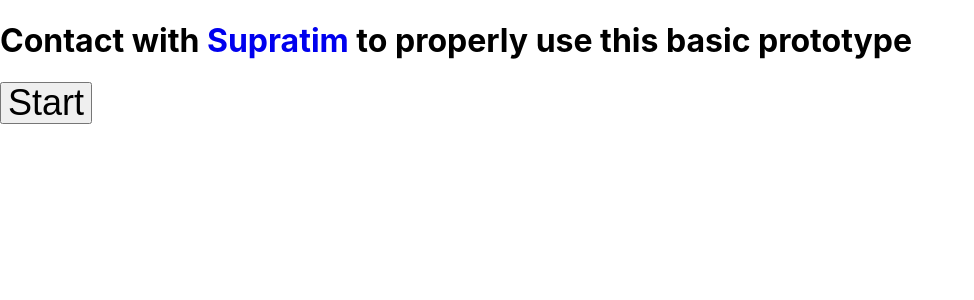
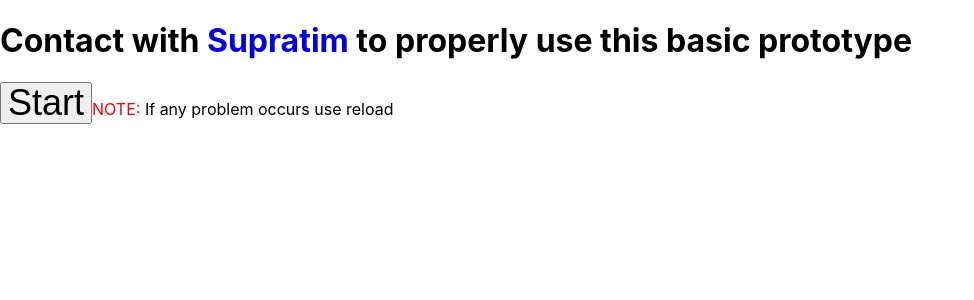
Before and after one commit to supratim531/rtc-react, a React (Create React App) app: page / in a window 1280 px wide. Shown: the top 300 px of the page, without its empty margins (0-974 px from the left). Built offline with nearby package versions, Linux system fonts and the light colour scheme; no server answers.

Commit message:
Update Call3.js

```diff
--- a/src/Call3.js
+++ b/src/Call3.js
@@ -168,6 +168,7 @@ function Call3() {
     <div>
       <h1>Contact with <a href="https://github.com/supratim531" style={{ textDecoration: "none" }} target="_blank">Supratim</a> to properly use this basic prototype</h1>
       <button style={{ fontSize: "2.25rem", lineHeight: "2.25rem" }} onClick={startRecord}>Start</button>
+      <span style={{ color: "red" }}>NOTE:</span><span> If any problem occurs use reload</span>
     </div>
   );
 }
```
